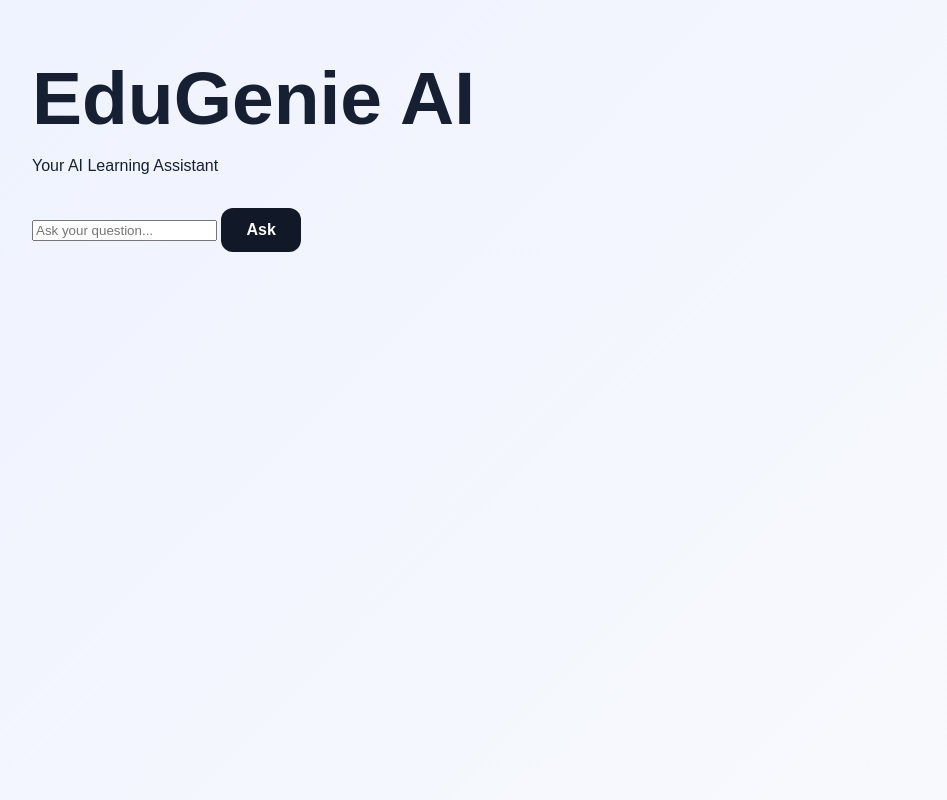
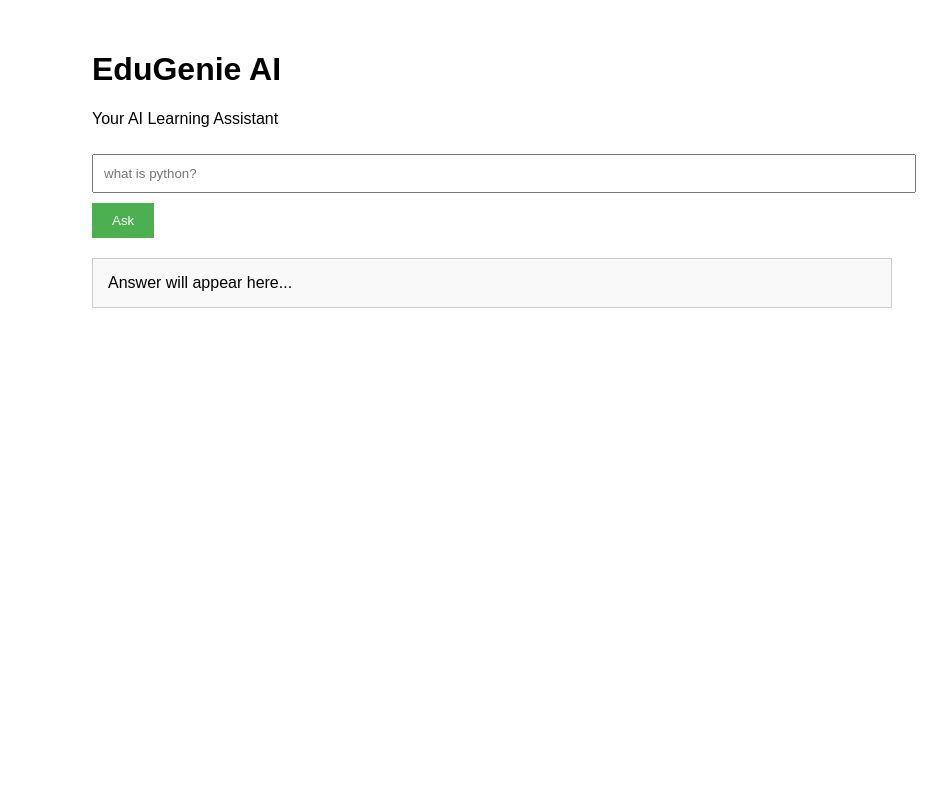
Before and after one commit to sandhiya271107-debug/EduGenie-Project, a FastAPI app: page / in a window 1280 px wide. Shown: the whole page, without its empty margins (148-1095 px from the left). Run offline with FastAPI, Linux system fonts and the light colour scheme.

Commit message:
Update index.html

```diff
--- a/templates/index.html
+++ b/templates/index.html
@@ -2,42 +2,40 @@
 <html>
 <head>
     <title>EduGenie AI</title>
-    <link rel="stylesheet" href="/static/css/style.css">
+    <style>
+        body { font-family: Arial; padding: 30px; max-width: 800px; margin: auto; }
+        input, textarea { width: 100%; padding: 10px; margin: 10px 0; }
+        button { padding: 10px 20px; background: #4CAF50; color: white; border: none; cursor: pointer; }
+        #output { margin-top: 20px; padding: 15px; border: 1px solid #ccc; background: #f9f9f9; white-space: pre-wrap; }
+    </style>
 </head>
+<body>
+    <h1>EduGenie AI</h1>
+    <p>Your AI Learning Assistant</p>
 
-<body>
-    <div class="container">
-        <h1>EduGenie AI</h1>
-        <p>Your AI Learning Assistant</p>
+    <input type="text" id="question" placeholder="what is python?">
+    <button onclick="askAI()">Ask</button>
 
-        <input
-            type="text"
-            id="question"
-            placeholder="Ask your question..."
-        >
-
-        <button onclick="askQuestion()">Ask</button>
-
-        <div id="answer"></div>
-    </div>
+    <div id="output">Answer will appear here...</div>
 
     <script>
-        async function askQuestion() {
-            const question = document.getElementById("question").value;
+        async function askAI() {
+            const text = document.getElementById('question').value;
+            const output = document.getElementById('output');
+            output.innerText = "Loading... Please wait 30 sec (Render free server slow)...";
 
-            const response = await fetch("/qa", {
-                method: "POST",
-                headers: {
-                    "Content-Type": "application/json"
-                },
-                body: JSON.stringify({
-                    question: question
-                })
-            });
-
-            const data = await response.json();
-
-            document.getElementById("answer").innerText = data.result;
+            try {
+                const res = await fetch('/qa', {
+                    method: 'POST',
+                    headers: { 'Content-Type': 'application/json' },
+                    body: JSON.stringify({ text: text })
+                });
+                const data = await res.json();
+                console.log(data);
+                output.innerText = data.result || data.detail || JSON.stringify(data);
+            } catch (err) {
+                output.innerText = "Error: " + err.message + "\nCheck if GEMINI_API_KEY is set in Render Environment tab!";
+            }
         }
     </script>
 </body>
```
